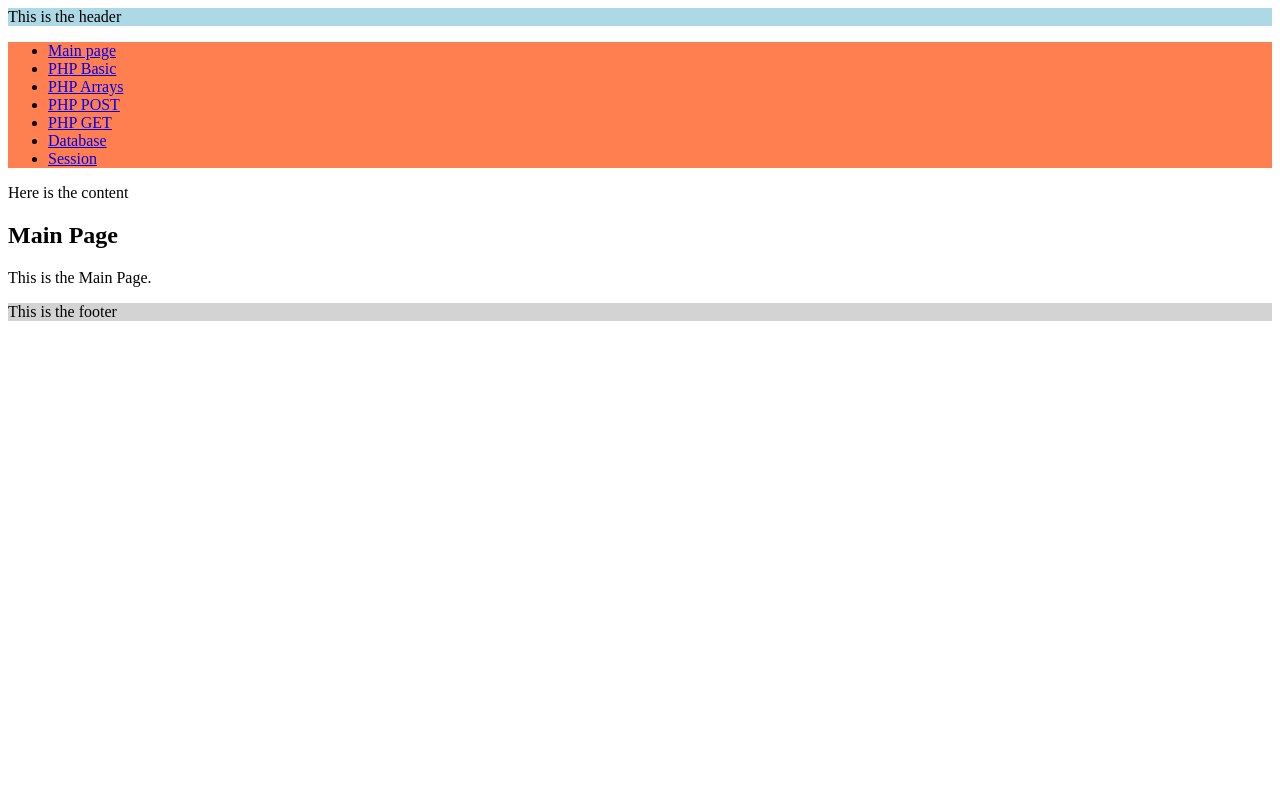
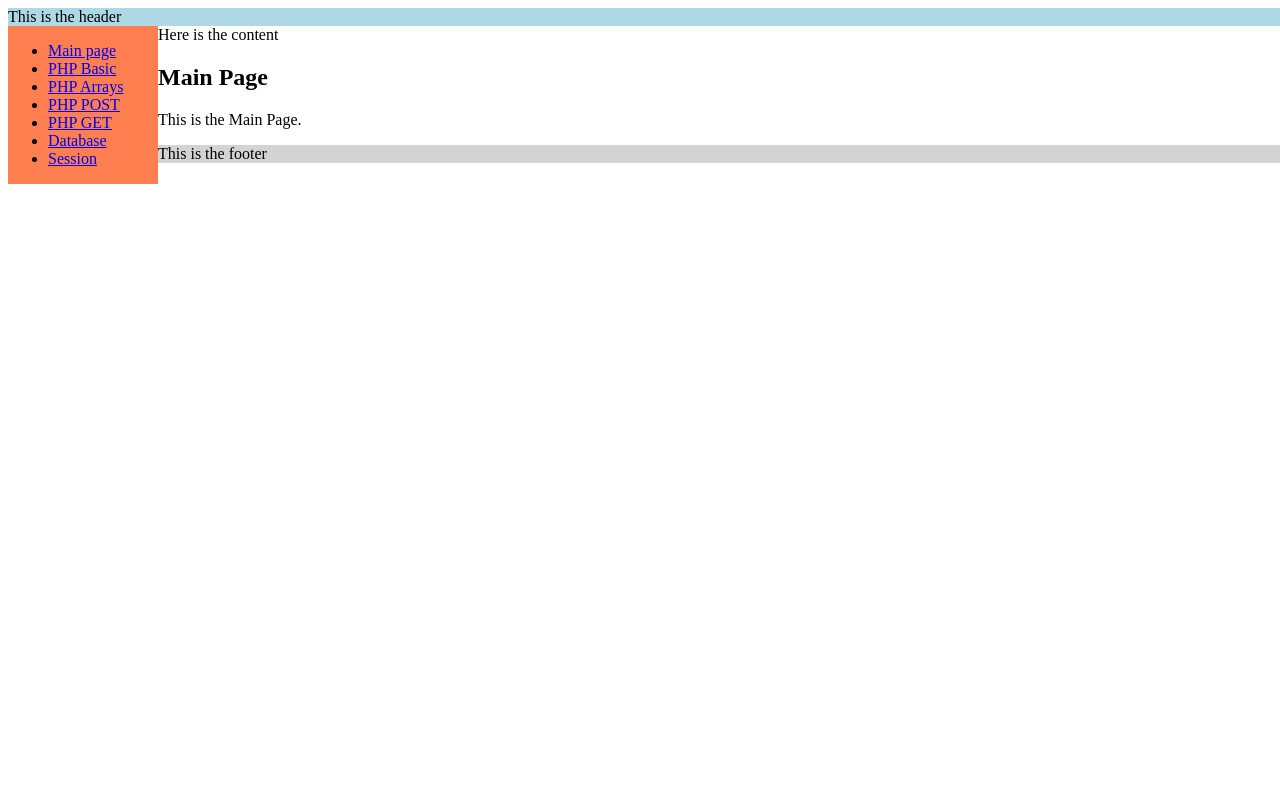
Before and after one commit to Darkstratocaster/intohj, a PHP site: page /index.php in a window 1280 px wide. Before the commit the page ends 321 px from the top, so only its background shows below. Run offline with PHP 8.4, Linux system fonts and the light colour scheme.

Commit message:
mystylea muutettu

```diff
--- a/css/mystyle.css
+++ b/css/mystyle.css
@@ -1,8 +1,17 @@
+html,
+body{
+  height:100%;
+  width: 100%;
+}
 #header{
   background-color: lightblue;
 }
 #menu{
   background-color: coral;
+  float: left;
+  width: 150px;
+  height: 100%
+  font-size: 20px;
 }
 #content{
   background-color: white;
```
